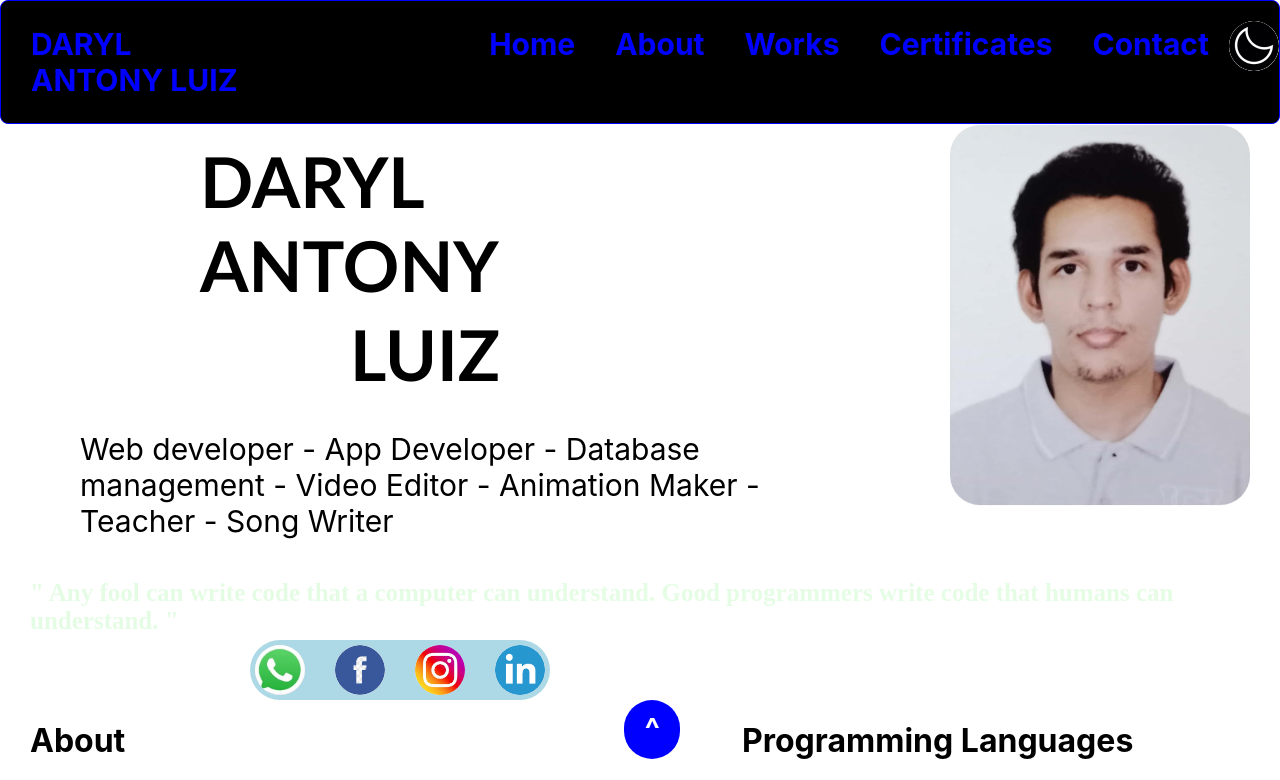
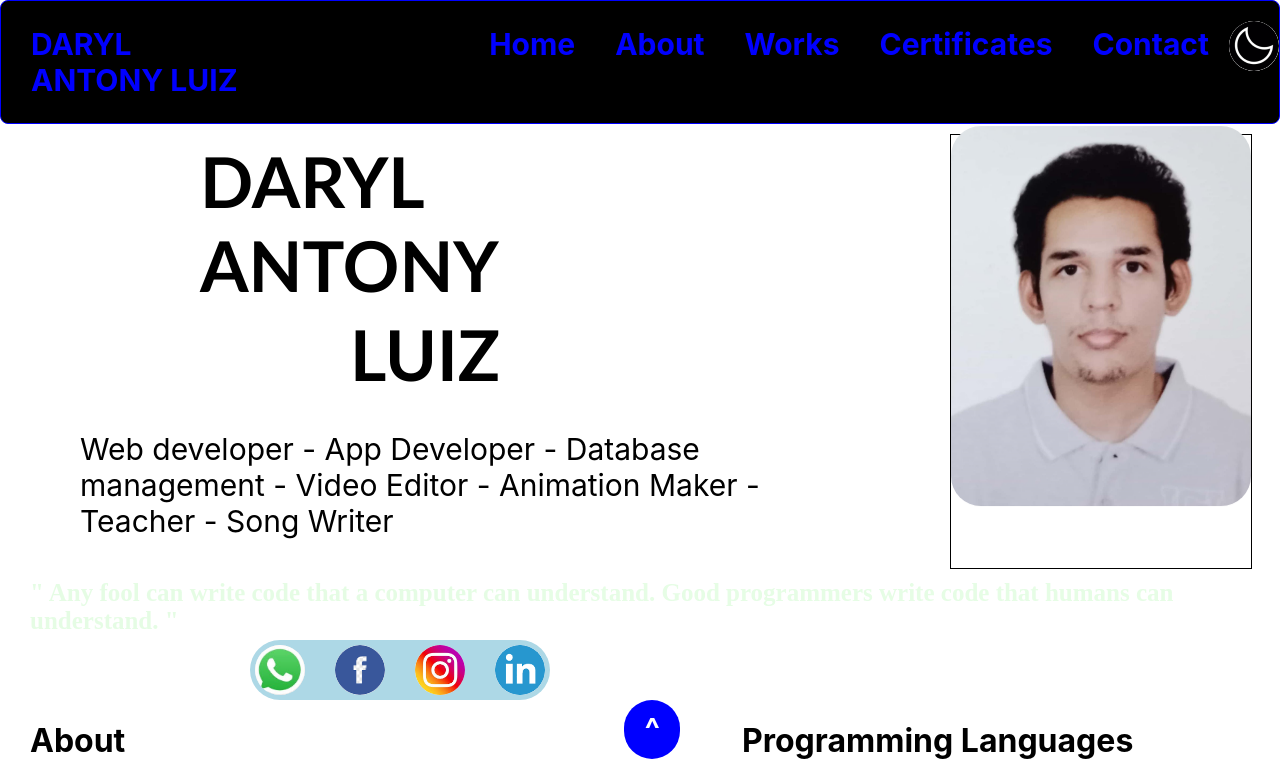
Before and after one commit to dl1707/web-profile-react, a React (Create React App) app: page / in a window 1280 px wide. Shown: the top 780 px of the page. Built offline with nearby package versions, Linux system fonts and the light colour scheme.

Commit message:
Recent commit

```diff
--- a/src/components/profile.js
+++ b/src/components/profile.js
@@ -49,7 +49,7 @@ function Home()
          <p style={{color:(Hovereditem==='Daryl')?'lightblue':'black',width:130,marginLeft:350,marginTop:5,marginBottom:5,fontSize:70,fontWeight:'bold',fontFamily:'Calibri',transition:'color 0.5s'}} onMouseEnter={()=>setHoveredItem('Daryl')} onMouseLeave={()=>setHoveredItem(null)}>LUIZ</p>
          <p style={{width:800,marginLeft:80,fontSize:30,display:'inline-block'}}>Web developer - App Developer - Database management - Video Editor - Animation Maker - Teacher - Song Writer</p>
         </div>
-        <div className="Profile Image" style={{display:'inline-block',marginLeft:150}}>
+        <div className="Profile Image" style={{display:'inline-block',marginLeft:150,border:'1px solid black'}}>
           <img src="./Daryl Photo 4 cropped.jpg" alt="Daryl's profile" style={{width:300,height:380,borderRadius:30,animation:' float 3s infinite'}}/>
         </div>
       </div>
```
